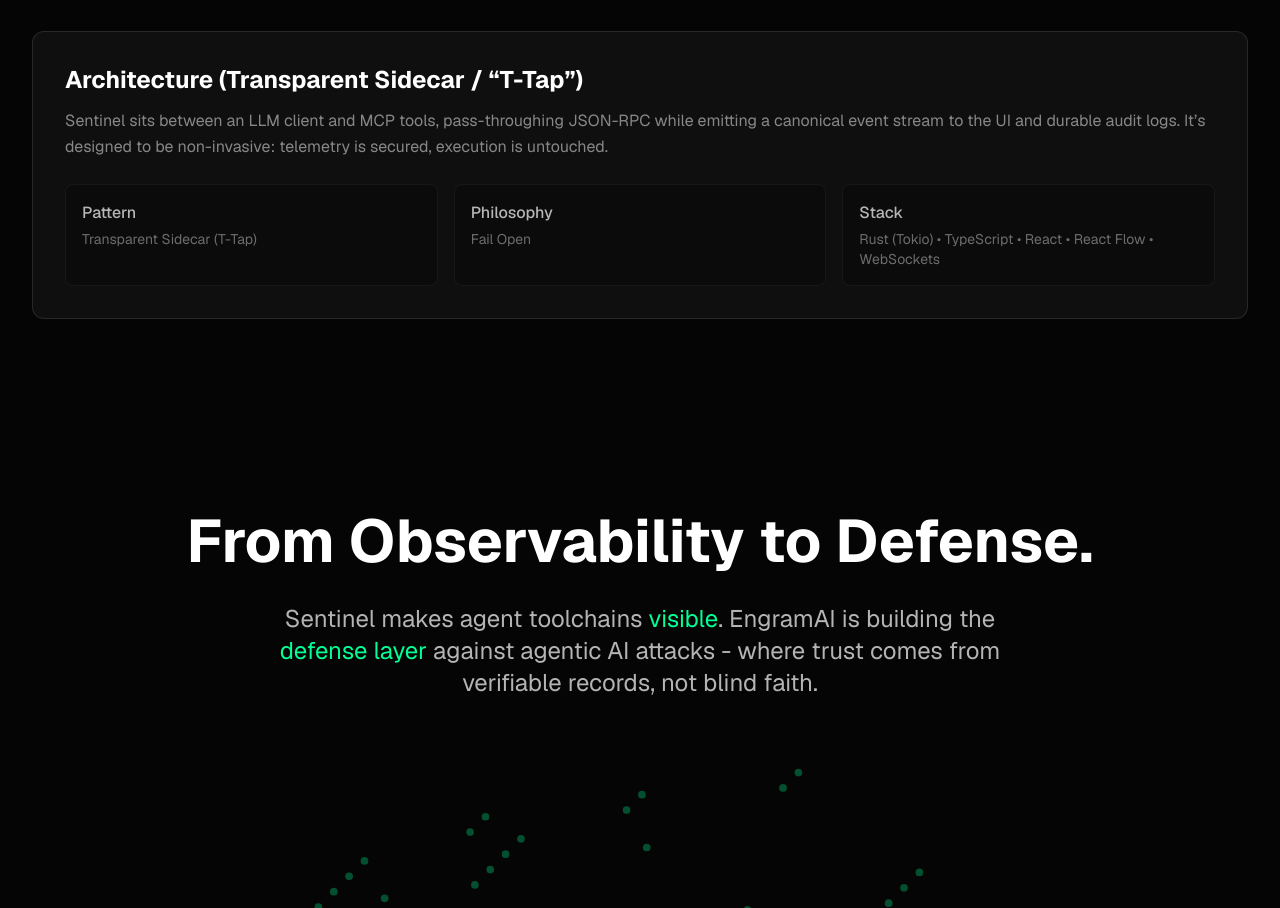
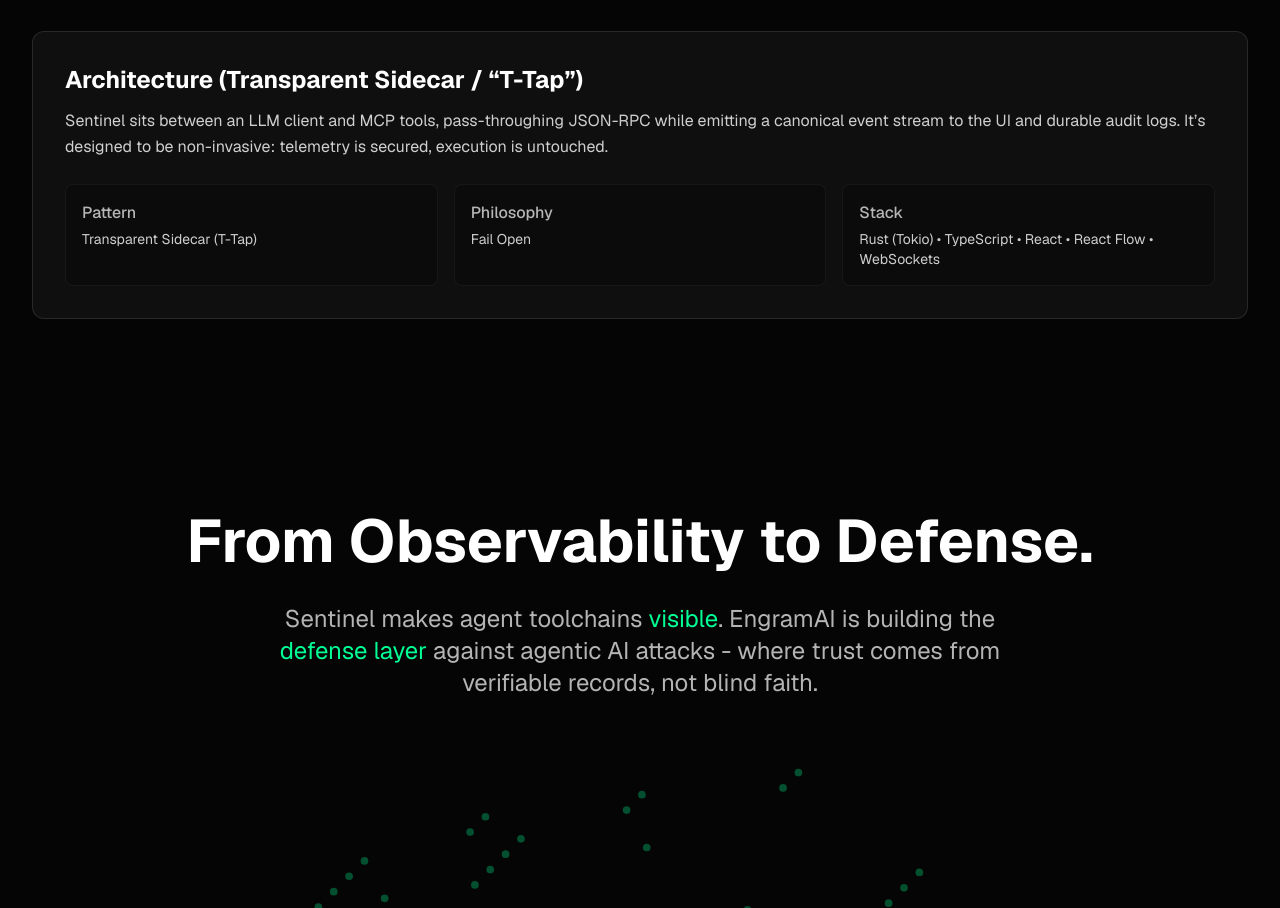
Before and after one commit to EngramAI-io/landing-page, a Next.js app: page / in a window 1280 px wide. Shown: the part 5753-6661 px from the top of the page. Built offline with nearby package versions, Linux system fonts and the light colour scheme.

Commit message:
Brightened text

```diff
--- a/components/Security.tsx
+++ b/components/Security.tsx
@@ -100,7 +100,7 @@
           <h3 className="text-2xl font-bold text-white mb-3">
             Architecture (Transparent Sidecar / “T-Tap”)
           </h3>
-          <p className="text-white/50 leading-relaxed">
+          <p className="text-white/80 leading-relaxed">
             Sentinel sits between an LLM client and MCP tools, pass-throughing
             JSON-RPC while emitting a canonical event stream to the UI and durable
             audit logs. It’s designed to be non-invasive: telemetry is secured,
@@ -110,15 +110,15 @@
           <div className="mt-6 grid grid-cols-1 md:grid-cols-3 gap-4">
             <div className="bg-brand-black/40 border border-white/5 rounded-lg p-4">
               <p className="text-white/70 font-medium mb-1">Pattern</p>
-              <p className="text-white/40 text-sm">Transparent Sidecar (T-Tap)</p>
+              <p className="text-white/80 text-sm">Transparent Sidecar (T-Tap)</p>
             </div>
             <div className="bg-brand-black/40 border border-white/5 rounded-lg p-4">
               <p className="text-white/70 font-medium mb-1">Philosophy</p>
-              <p className="text-white/40 text-sm">Fail Open</p>
+              <p className="text-white/80 text-sm">Fail Open</p>
             </div>
             <div className="bg-brand-black/40 border border-white/5 rounded-lg p-4">
               <p className="text-white/70 font-medium mb-1">Stack</p>
-              <p className="text-white/40 text-sm">
+              <p className="text-white/80 text-sm">
                 Rust (Tokio) • TypeScript • React • React Flow • WebSockets
               </p>
             </div>
```
